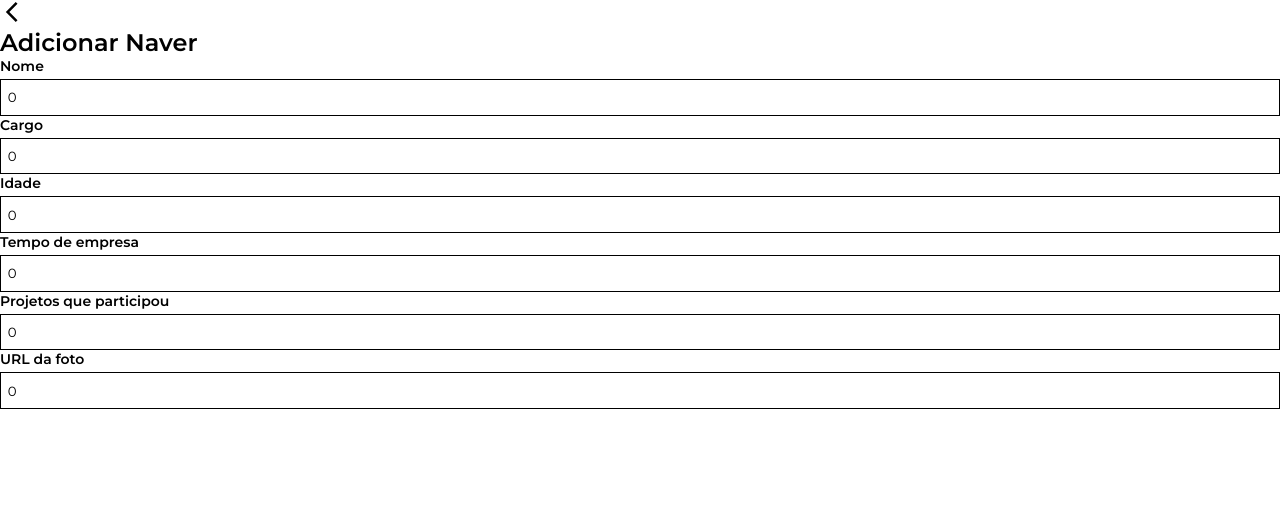
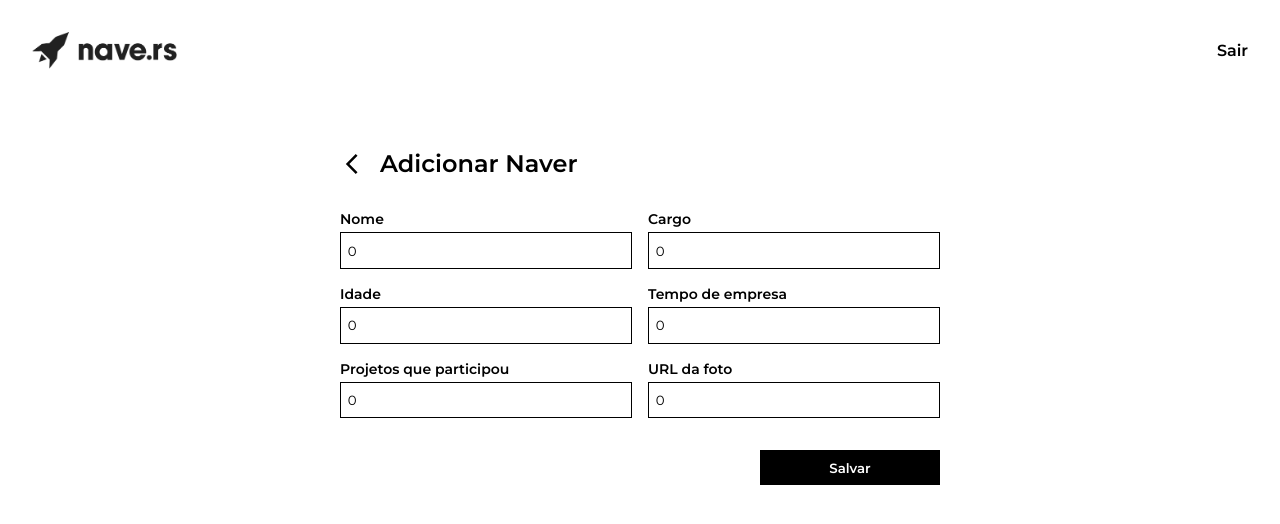
Before and after one commit to guipolive/navedex, a Next.js app: page /add-naver in a window 1280 px wide. Shown: the top 524 px of the page. Built offline with nearby package versions, Linux system fonts and the light colour scheme.

Commit message:
Routing adjusts

```diff
--- a/src/components/HandleNaver/index.tsx
+++ b/src/components/HandleNaver/index.tsx
@@ -1,53 +1,75 @@
+import Router from 'next/router';
+
 import Input from '../Input';
-import {HandleNaverContainer} from './styles';
+import {HandleNaverContainer, HandleNaverWrapper} from './styles';
 
-export default function HandleNaver() {
+interface HandleNaverProps {
+	title: string;
+}
+
+export default function HandleNaver(props: HandleNaverProps) {
+	function handleGoBack() {
+		Router.push('/');
+	}
+
 	return(
+		<HandleNaverWrapper>
+
+
 			<HandleNaverContainer>
-			<header>
+				<header onClick={handleGoBack} >
 					<img src="chevron-left.svg" alt="Voltar"/>
-				<h2>Adicionar Naver</h2>
+					<h2>{props.title}</h2>
+				</header>
 
 				<div className="inputs">
-					<div className="input">
 					<Input
+						className="input"
 						label="Nome"
 						placeholder="Nome"
 						value="0"
 						/>
 
 					<Input
+						className="input"
 						label="Cargo"
 						placeholder="Cargo"
 						value="0"
 						/>
 
 					<Input
+						className="input"
 						label="Idade"
 						placeholder="Idade"
 						value="0"
 						/>
 
 					<Input
+						className="input"
 						label="Tempo de empresa"
 						placeholder="Tempo de empresa"
 						value="0"
 						/>
 
 					<Input
+						className="input"
 						label="Projetos que participou"
 						placeholder="Tempo de empresa"
 						value="0"
 						/>
 
 					<Input
+						className="input"
 						label="URL da foto"
 						placeholder="Tempo de empresa"
 						value="0"
 						/>
 				</div>
-				</div>
-			</header>
+
+				<button>
+					Salvar
+				</button>
 			</HandleNaverContainer>
+		</HandleNaverWrapper>
 	)
 }
--- a/src/components/HandleNaver/styles.ts
+++ b/src/components/HandleNaver/styles.ts
@@ -1,5 +1,66 @@
+import { font, fontWeight, size } from './../../styles/variables';
 import styled from 'styled-components';
 
+export const HandleNaverWrapper = styled.div`
+	display: flex;
+	align-items: flex-start;
+	justify-content: center;
+
+	padding: 3em 2em;
+`;
+
 export const HandleNaverContainer = styled.section`
+	width: 100%;
+	max-width: 600px;
 
+	header {
+		display: flex;
+		align-items: center;
+		justify-content: flex-start;
+
+		width: fit-content;
+
+		:hover {
+			cursor: pointer;
+		}
+
+		img {
+			width: 24px;
+			height: 24px;
+		}
+
+		h2 {
+			font-size: ${font.big};
+			font-weight: ${fontWeight.bold};
+			margin-left: 16px;
+		}
+	}
+
+	.inputs {
+		margin-top: 32px;
+		display: flex;
+		align-items: center;
+		justify-content: space-between;
+		flex-wrap: wrap;
+		gap: 1em;
+
+		.input {
+			@media(${size.desktop}) {
+				flex-grow: 1;
+				flex-wrap: nowrap;
+				width: 45%;
+			}
+		}
+	}
+
+	button {
+		margin-top: 32px;
+		margin-left: auto;
+
+		width: 100%;
+
+		@media(${size.desktop}) {
+			width: 180px;
+		}
+	}
 `;
--- a/src/components/Header/index.tsx
+++ b/src/components/Header/index.tsx
@@ -1,10 +1,15 @@
+import Router from 'next/router';
 import {HeaderContainer} from './styles';
 
 export default function Header() {
+	function handleExit() {
+		Router.push('/login');
+	}
+
 	return (
 		<HeaderContainer>
 			<img src="logo.png" alt="Nave.rs"/>
-			<p>
+			<p onClick={handleExit} >
 				Sair
 			</p>
 		</HeaderContainer>
--- a/src/components/Input/styles.ts
+++ b/src/components/Input/styles.ts
@@ -2,6 +2,8 @@
 import { font, fontWeight } from '../../styles/variables';
 
 export const InputContainer = styled.div`
+	width: 100%;
+
 	label {
 		display: block;
 
--- a/src/pages/add-naver/index.tsx
+++ b/src/pages/add-naver/index.tsx
@@ -1,10 +1,11 @@
 import HandleNaver from "../../components/HandleNaver";
+import Header from "../../components/Header";
 
 export default function addNaver() {
 	return(
 		<>
-
-			<HandleNaver />
+			<Header />
+			<HandleNaver title="Adicionar Naver" />
 		</>
 	)
 }
--- a/src/styles/global.ts
+++ b/src/styles/global.ts
@@ -33,6 +33,10 @@
 		color: var(--color-white);
 		border: 0;
 
+		display: flex;
+		align-items: center;
+		justify-content: center;
+
 		cursor: pointer;
 
 		font-weight: ${fontWeight.bold};
--- a/src/styles/variables.ts
+++ b/src/styles/variables.ts
@@ -1,10 +1,11 @@
 export const size = {
 	mobile: 'min-width: 320px',
-	desktop: 'min-width: 1200px'
+	desktop: 'min-width: 800px'
 }
 
 export const font = {
 	bigger: '40px',
+	big: '24px',
 	normal: '16px',
 	small: '14px'
 }
```
Also changed, not shown: src/pages/edit-naver/index.tsx (+6 -2 lines), src/pages/home/index.tsx (+6 -1 lines). Lines whose indentation alone changed are shown as unchanged.
